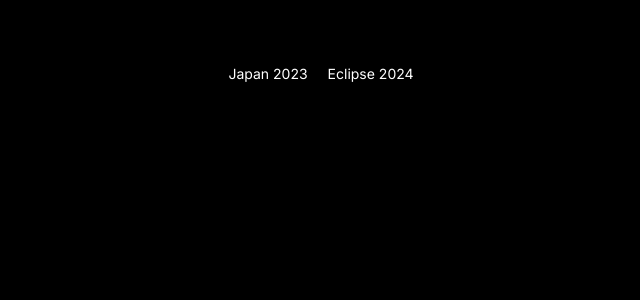
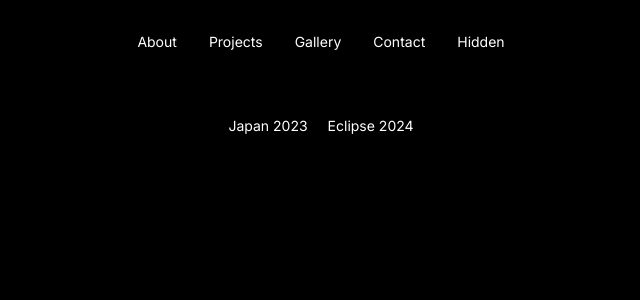
Before and after one commit to BWSullivan/wasabisullivan, a Next.js app: page /gallery in a window 1280 px wide. Shown: the top 300 px of the page, without its empty margins (319-959 px from the left). Built offline with nearby package versions, Linux system fonts and the light colour scheme.

Commit message:
0.2.3
Imported and rendered the Navbar component in the gallery page for consistent navigation. Also updated several dependencies in package.json and package-lock.json, including Next.js, React, and ESLint, to their latest compatible versions.

```diff
--- a/app/gallery/page.tsx
+++ b/app/gallery/page.tsx
@@ -1,5 +1,6 @@
 import React from 'react'
 import Link from "next/link";
+import Navbar from '../components/navbar'
 
 const navigator = [
   { name: "Japan 2023", href: "/gallery/japan" },
@@ -8,7 +9,7 @@ const navigator = [
 
 const Gallery = () => {
   return (
-    <div>
+    <><Navbar /><div>
       <nav className="my-16">
         <ul className="flex items-center justify-center gap-5">
           {navigator.map((item) => (
@@ -21,7 +22,7 @@ const Gallery = () => {
           ))}
         </ul>
       </nav>
-    </div>
+    </div></>
   )
 }
 
```
Also changed, not shown: package.json (+5 -5 lines), 1 other file (tests, documents, lock files or other folders). Lines whose indentation alone changed are shown as unchanged.
